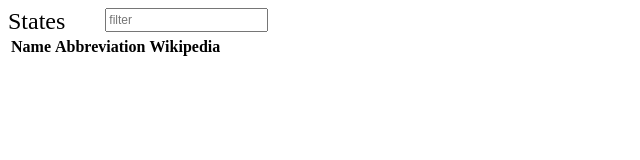
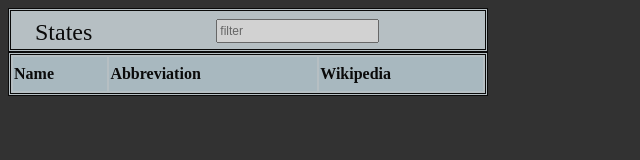
Before and after one commit to Luekerc/Day-29, a website: page index.html in a window 1280 px wide. Shown: the whole page, without its empty margins (0-640 px from the left). Drawn offline with nearby package versions, Linux system fonts and the light colour scheme; no server answers.

Commit message:
Got most of the functionality to work but the styling is incomplete.  I could not get the spaces out from between the table td's nor could I get borders on them.

```diff
--- a/index.html
+++ b/index.html
@@ -8,21 +8,23 @@
       <link rel="stylesheet" href="styles/main.css">
       <link rel="stylesheet" href="http://code.ionicframework.com/ionicons/2.0.1/css/ionicons.min.css">
    </head>
-   <body>
+   <body ng-controller="tableController">
 
-     <div class="states">States</div>
-     <input class="input" type="text" placeholder="filter">
-         <table ng-controller="tableController">
+         <div id="head-line">
+         <div class="states" >States</div>
+         <input class="input" type="text" placeholder="filter" ng-model="filterNames"> <!--add ?ng-model="filterNames()"?-->
+         </div><!--head-line-->
+         <table>
             <tr id="column-headers">
-               <th ng-click="onNameClick()">Name</th>
+               <th class="name" ng-click="onNameClick()">Name</th>
                <th>Abbreviation</th>
                <th>Wikipedia</th>
             </tr>
 
-            <tr id="state-list" ng-repeat="state in states">
+            <tr id="state-list" ng-repeat="state in newArray">
                <td>{{state.name}}</td>
                <td>{{state.abbreviation}}</td>
-               <td><a ng-href='http://en.wikipedia.org/wiki/{{ state.name }}'>Learn more about {{state.name}} here!</a></td>
+               <td><a class="button" ng-href='http://en.wikipedia.org/wiki/{{ state.name }}'>Learn more about {{state.name}} here!</a></td>
             </tr>
          </table>
 
--- a/scripts/controllers.js
+++ b/scripts/controllers.js
@@ -4,14 +4,31 @@ angular.module('basic.controllers', [])
 	$scope.states=[];
 	$scope.wikiLink=[];
 	$scope.reversedStates=[];
+	$scope.filterNames = '';
+	$scope.reverseArray=[];
+
 
 	$http.get('http://tiny-pizza-server.herokuapp.com/collections/fancy-table').success(function(response){
-		$scope.states = response;
-		console.log($scope.states);
+		$scope.states =response;
+
+		$scope.states=_.sortBy($scope.states,function(element){
+			return element.name+element.abbreviation;
+		})
+		$scope.newArray=_.sortBy($scope.states,function(element){
+			return element.name+element.abbreviation;
+		})
 	});
 
 	$scope.onNameClick=function(){
-		$scope.reversedStates=$scope.states.reverse();
-	}
+		$scope.reverseArray=$scope.newArray;
+		$scope.newArray=$scope.reverseArray.reverse();
+	};
+	console.log('pre-clearing');
+	$scope.$watch('filterNames', function(){
+		$scope.newArray=_.filter($scope.states,function(element){
+		return element.name.toLowerCase().indexOf($scope.filterNames.toLowerCase())===0||
+		element.abbreviation.toLowerCase().indexOf($scope.filterNames.toLowerCase())===0;
+		});
+	});
 
 });
--- a/scripts/services.js
+++ b/scripts/services.js
@@ -1,8 +1,4 @@
 angular.module('basic.services', [])
 .factory('tableTools', function() {
 	return tableTools;
-
-
-
-
 });
--- a/styles/main.css
+++ b/styles/main.css
@@ -1,11 +1,58 @@
+body{
+	background-color: rgb(50, 50, 50);
+	opacity: 0.785;
+}
+
+
+
+#head-line{
+	background-color: rgb(219,230,235);
+	padding-top: 0.5em;
+	width: 29.65em;
+	border: double 3px black;
+}
+table{
+	width: 30em;
+	border: double 3px black;
+	background-color: rgb(219,230,235);
+}
+
 .states{
 	display: inline-block;
 	font-size: 1.5em;
+	padding-left: 1em;
 }
 .input{
-	margin-left: 3em;
-	float:; right;
 	line-height: 1.5em;
 	vertical-align: top;
 	font-size: 0.75em;
+	margin: 0 0 0.5em 10em;
 }
+#column-headers{
+	background-color: rgb(201,221,230);
+	text-align: left;
+	line-height: 2em;
+	border: 1px solid black;
+}
+.name: hover{
+	color: white;
+}
+td a{
+	text-decoration: none;
+	color: blue;
+}
+td a:hover{
+	background-color: rgb(201,221,230);
+}
+tr{
+	line-height: 2em;
+	padding: 0.4em 0;
+}
+
+tr:nth-child(odd){
+	background-color: rgb(229,236,244);
+	border: double 3px black;
+}
+tr:nth-child(even){
+	background-color: rgb(244,248,252);
+}
```
